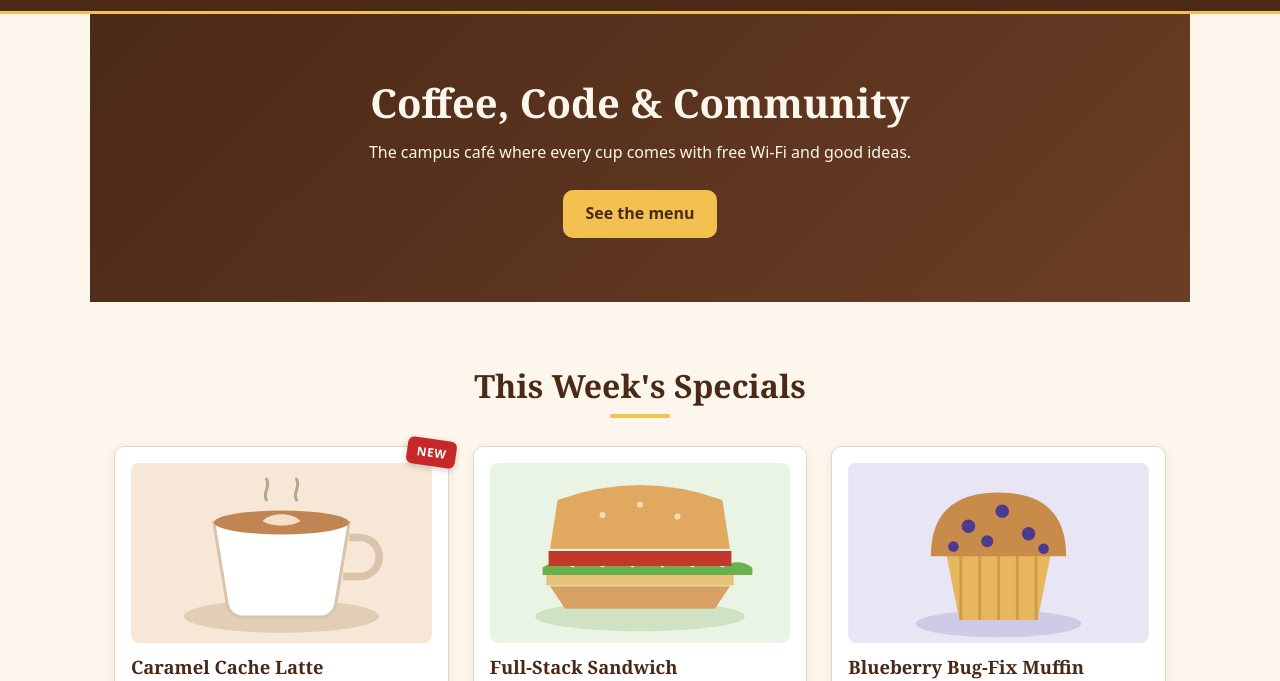
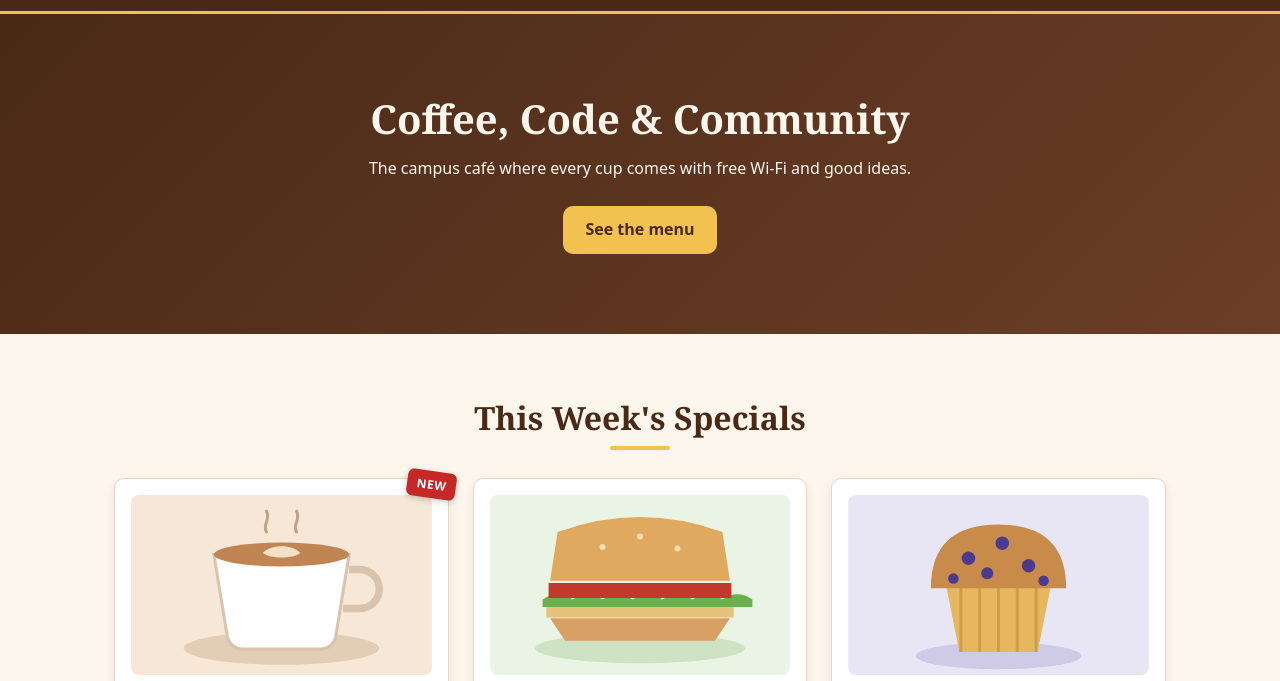
Before and after one commit to sandejohnsimba1-hub/ByteCafe-sande, a plain HTML site: page index.html in a window 1280 px wide. Shown: the part 53-734 px from the top of the page. Drawn offline with Linux system fonts and the light colour scheme.

Commit message:
Update full style..css with full-bleed hero

```diff
--- a/css/style.css
+++ b/css/style.css
@@ -147,10 +147,13 @@ img {
 }
 
 .hero {
+  width: 100%;
+  max-width: none;
+  margin: 0;
   background: linear-gradient(135deg, var(--brown-dark), var(--brown));
   color: var(--cream);
   text-align: center;
-  padding: 4rem 2rem;
+  padding: 5rem 2rem;
 }
 
 .hero h1 {
```
